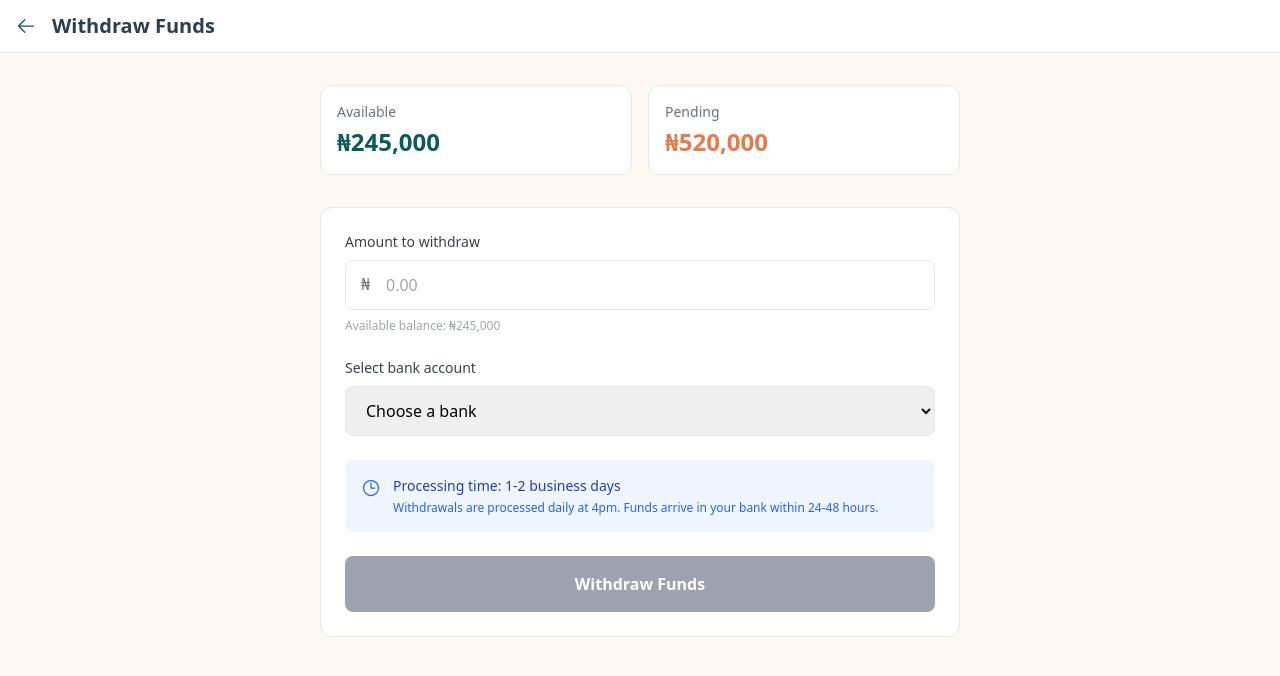
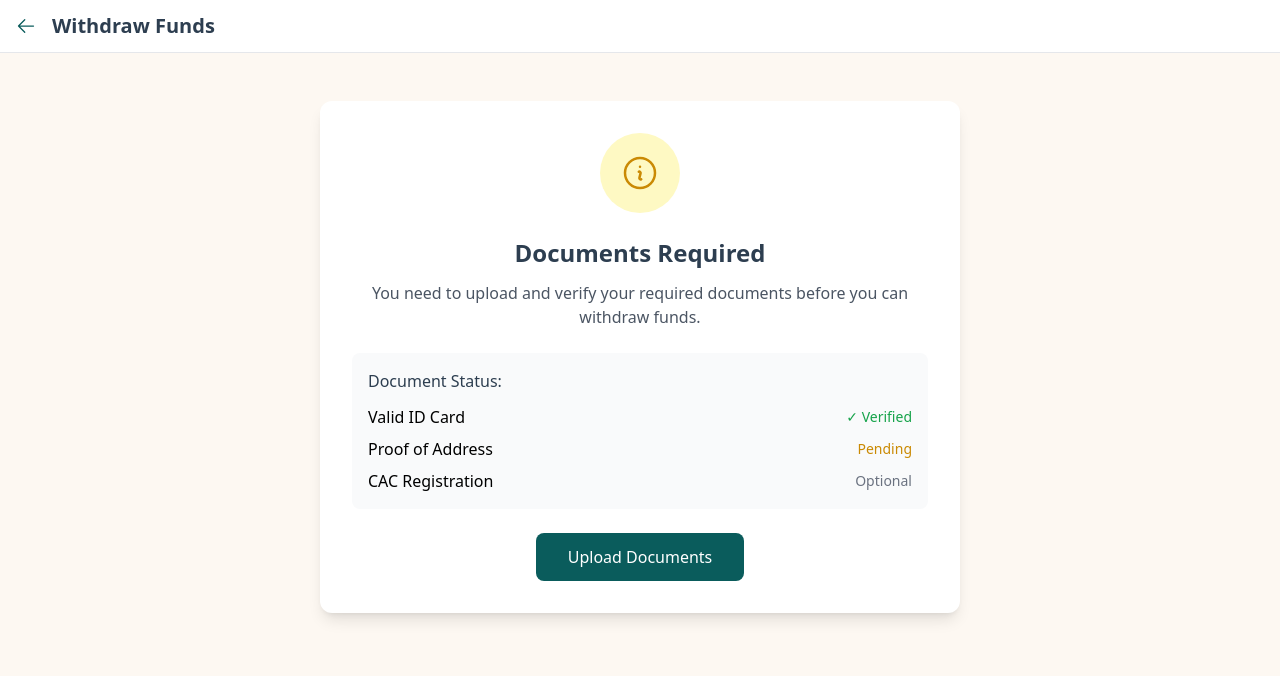
Before and after one commit to Ayodele-akinkunmi-joseph/SAFEPAY, a React (Vite) app: page /vendor/withdraw in a window 1280 px wide. Shown: the top 676 px of the page. Built offline with nearby package versions, Linux system fonts and the light colour scheme.

Commit message:
pwa added

```diff
--- a/index.html
+++ b/index.html
@@ -1,14 +1,21 @@
-
-<!DOCTYPE html>
+<!doctype html>
 <html lang="en">
   <head>
     <meta charset="UTF-8" />
+    <link rel="icon" type="image/svg+xml" href="/vite.svg" />
     <meta name="viewport" content="width=device-width, initial-scale=1.0" />
-    <title>SAFEPAY</title>
+
+    <!-- PWA Meta Tags - FIXED -->
     <link rel="manifest" href="/manifest.json" />
     <meta name="theme-color" content="#0A5C5C" />
-<meta name="apple-mobile-web-app-capable" content="yes" />
+    <meta name="mobile-web-app-capable" content="yes" />
     <meta name="apple-mobile-web-app-status-bar-style" content="black-translucent" />
+    <meta name="apple-mobile-web-app-title" content="Safe-Pay" />
+
+    <!-- iOS Icons (use PNG for iOS) -->
+    <link rel="apple-touch-icon" href="/logo.png" />
+
+    <title>Safe-Pay - Nigeria's Trusted Event Payment Platform</title>
 
     <script>
       if ('serviceWorker' in navigator) {
@@ -19,6 +26,7 @@
         })
       }
     </script>
+
   </head>
   <body>
     <div id="root"></div>
--- a/src/pages/LandingPage.jsx
+++ b/src/pages/LandingPage.jsx
@@ -1,5 +1,5 @@
 import { Link } from 'react-router-dom'
-import { useEffect,useState } from 'react'
+import { useEffect, useState } from 'react'
 import {
   MagnifyingGlassIcon,
   ShieldCheckIcon,
@@ -16,36 +16,25 @@ import {
   EnvelopeIcon,
   PhoneIcon,
   CurrencyDollarIcon,
-  ChevronRightIcon
+  ChevronRightIcon,
+  ArrowDownTrayIcon
 } from '@heroicons/react/24/outline'
 import { StarIcon as StarIconSolid } from '@heroicons/react/24/solid'
-// import { useState } from 'react'
 
 export default function LandingPage() {
   const [searchQuery, setSearchQuery] = useState('')
   const [mobileMenuOpen, setMobileMenuOpen] = useState(false)
 
-  // ✅ useEffect correctly placed INSIDE the component
+  // ✅ PWA Install States
+  const [deferredPrompt, setDeferredPrompt] = useState(null)
+  const [showInstallButton, setShowInstallButton] = useState(false)
+
+  // ✅ useEffect for scroll to top
   useEffect(() => {
     window.scrollTo(0, 0)
   }, [])
 
-  const categories = [
-    { name: 'Photography', icon: CameraIcon, count: '124 vendors' },
-    { name: 'Catering', icon: CakeIcon, count: '89 vendors' },
-    { name: 'Decor', icon: PaintBrushIcon, count: '67 vendors' },
-    { name: 'MC', icon: MicrophoneIcon, count: '45 vendors' },
-    { name: 'Ushering', icon: UserGroupIcon, count: '38 vendors' },
-    { name: 'Makeup', icon: SparklesIcon, count: '52 vendors' },
-    { name: 'Videography', icon: VideoCameraIcon, count: '41 vendors' },
-    { name: 'Wedding planning', icon: CalendarIcon, count: '33 vendors' }
-  ]
-
-// Add this state at the top
-const [deferredPrompt, setDeferredPrompt] = useState(null)
-const [showInstallButton, setShowInstallButton] = useState(false)
-
-// Add this useEffect
+  // ✅ PWA Install Effect
   useEffect(() => {
     window.addEventListener('beforeinstallprompt', (e) => {
       e.preventDefault()
@@ -54,6 +43,7 @@ useEffect(() => {
     })
   }, [])
 
+  // ✅ PWA Install Handler
   const handleInstallClick = () => {
     if (!deferredPrompt) return
 
@@ -67,6 +57,17 @@ const handleInstallClick = () => {
       setShowInstallButton(false)
     })
   }
+
+  const categories = [
+    { name: 'Photography', icon: CameraIcon, count: '124 vendors' },
+    { name: 'Catering', icon: CakeIcon, count: '89 vendors' },
+    { name: 'Decor', icon: PaintBrushIcon, count: '67 vendors' },
+    { name: 'MC', icon: MicrophoneIcon, count: '45 vendors' },
+    { name: 'Ushering', icon: UserGroupIcon, count: '38 vendors' },
+    { name: 'Makeup', icon: SparklesIcon, count: '52 vendors' },
+    { name: 'Videography', icon: VideoCameraIcon, count: '41 vendors' },
+    { name: 'Wedding planning', icon: CalendarIcon, count: '33 vendors' }
+  ]
 
   // TP LIST VENDORS ONLY - Verified vendors that show in this section
   const featuredVendors = [
@@ -125,9 +126,14 @@ const handleInstallClick = () => {
           from { opacity: 0; transform: scale(0.95); }
           to { opacity: 1; transform: scale(1); }
         }
+        @keyframes bounce {
+          0%, 100% { transform: translateX(-50%) translateY(0); }
+          50% { transform: translateX(-50%) translateY(-10px); }
+        }
         .animate-fadeInUp { animation: fadeInUp 0.6s ease-out forwards; }
         .animate-fadeIn { animation: fadeIn 0.8s ease-out forwards; }
         .animate-scaleIn { animation: scaleIn 0.5s ease-out forwards; }
+        .animate-bounce { animation: bounce 2s infinite; }
         .delay-100 { animation-delay: 0.1s; }
         .delay-200 { animation-delay: 0.2s; }
         .delay-300 { animation-delay: 0.3s; }
@@ -155,7 +161,6 @@ const handleInstallClick = () => {
             <Link to="/how-it-works" className="text-[#2D3E50] hover:text-[#0A5C5C] font-medium transition-colors">
               How it works
             </Link>
-
             <Link
               to="/vendor/signup"
               className="border border-[#0A5C5C] text-[#0A5C5C] px-4 py-2 rounded-lg hover:bg-[#0A5C5C] hover:text-white transition-colors"
@@ -674,7 +679,7 @@ const handleInstallClick = () => {
         </div>
       </div>
 
-      {/* FOOTER - With all links you requested */}
+      {/* FOOTER */}
       <div className="bg-white border-t border-gray-200 py-12 sm:py-16">
         <div className="max-w-7xl mx-auto px-4 sm:px-6">
 
@@ -743,6 +748,17 @@ const handleInstallClick = () => {
           </div>
         </div>
       </div>
+
+      {/* ✅ FLOATING PWA INSTALL BUTTON - ADDED HERE */}
+      {showInstallButton && (
+        <button
+          onClick={handleInstallClick}
+          className="fixed bottom-6 left-1/2 transform -translate-x-1/2 z-50 bg-[#FFB347] text-[#2D3E50] px-6 py-3 rounded-full shadow-lg hover:bg-[#f0a83c] transition-all duration-300 flex items-center gap-2 font-medium animate-bounce"
+        >
+          <ArrowDownTrayIcon className="w-5 h-5" />
+          <span>Install Safe-Pay App</span>
+        </button>
+      )}
     </div>
   )
 }
--- a/src/pages/VendorWithdraw.jsx
+++ b/src/pages/VendorWithdraw.jsx
@@ -1,12 +1,13 @@
-import { useState } from 'react'
-import { useNavigate } from 'react-router-dom'
+import { useState, useEffect } from 'react'
+import { useNavigate, Link } from 'react-router-dom'
 import {
   ArrowLeftIcon,
   BanknotesIcon,
   BuildingLibraryIcon,
   CheckBadgeIcon,
   ClockIcon,
-  ArrowPathIcon
+  ArrowPathIcon,
+  InformationCircleIcon
 } from '@heroicons/react/24/outline'
 
 export default function VendorWithdraw() {
@@ -16,8 +17,27 @@ export default function VendorWithdraw() {
   const [processing, setProcessing] = useState(false)
   const [success, setSuccess] = useState(false)
 
-  const availableBalance = 245000
-  const pendingBalance = 520000
+  // Mock data - replace with real data from backend
+  const vendor = {
+    balance: 245000,
+    pendingBalance: 520000,
+    documents: {
+      id: 'verified',
+      address: 'pending',
+      cac: 'uploaded'
+    },
+    bankDetails: {
+      accountNumber: '0123456789',
+      accountName: "Ade's Photography"
+    }
+  }
+
+  const availableBalance = vendor.balance
+  const pendingBalance = vendor.pendingBalance
+
+  // Check if all required documents are verified
+  const hasRequiredDocs = vendor.documents.id === 'verified' &&
+                          vendor.documents.address === 'verified'
 
   const banks = [
     'Access Bank',
@@ -39,6 +59,67 @@ export default function VendorWithdraw() {
         navigate('/vendor/dashboard')
       }, 2000)
     }, 2000)
+  }
+
+  // Show document requirement message if not verified
+  if (!hasRequiredDocs) {
+    return (
+      <div className="min-h-screen bg-[#FDF8F2]">
+        <div className="bg-white border-b border-gray-200 px-4 py-3 sticky top-0 z-10">
+          <div className="max-w-7xl mx-auto flex items-center gap-4">
+            <button onClick={() => navigate(-1)} className="text-[#0A5C5C]">
+              <ArrowLeftIcon className="w-5 h-5" />
+            </button>
+            <h1 className="text-xl font-bold text-[#2D3E50]">Withdraw Funds</h1>
+          </div>
+        </div>
+
+        <div className="max-w-2xl mx-auto px-4 py-12">
+          <div className="bg-white rounded-xl shadow-lg p-8 text-center">
+            <div className="w-20 h-20 bg-yellow-100 rounded-full flex items-center justify-center mx-auto mb-6">
+              <InformationCircleIcon className="w-10 h-10 text-yellow-600" />
+            </div>
+            <h2 className="text-2xl font-bold text-[#2D3E50] mb-3">Documents Required</h2>
+            <p className="text-gray-600 mb-6">
+              You need to upload and verify your required documents before you can withdraw funds.
+            </p>
+
+            <div className="bg-gray-50 rounded-lg p-4 mb-6 text-left">
+              <h3 className="font-medium text-[#2D3E50] mb-3">Document Status:</h3>
+              <ul className="space-y-2">
+                <li className="flex items-center justify-between">
+                  <span>Valid ID Card</span>
+                  {vendor.documents.id === 'verified' ? (
+                    <span className="text-green-600 text-sm">✓ Verified</span>
+                  ) : (
+                    <span className="text-yellow-600 text-sm">Pending</span>
+                  )}
+                </li>
+                <li className="flex items-center justify-between">
+                  <span>Proof of Address</span>
+                  {vendor.documents.address === 'verified' ? (
+                    <span className="text-green-600 text-sm">✓ Verified</span>
+                  ) : (
+                    <span className="text-yellow-600 text-sm">Pending</span>
+                  )}
+                </li>
+                <li className="flex items-center justify-between">
+                  <span>CAC Registration</span>
+                  <span className="text-gray-500 text-sm">Optional</span>
+                </li>
+              </ul>
+            </div>
+
+            <Link
+              to="/vendor/documents"
+              className="inline-block bg-[#0A5C5C] text-white px-8 py-3 rounded-lg font-medium hover:bg-[#084848] transition-colors"
+            >
+              Upload Documents
+            </Link>
+          </div>
+        </div>
+      </div>
+    )
   }
 
   if (success) {
@@ -132,8 +213,8 @@ export default function VendorWithdraw() {
               <div className="bg-gray-50 rounded-lg p-4">
                 <p className="text-sm font-medium text-[#2D3E50] mb-2">Account details</p>
                 <div className="space-y-1 text-sm">
-                  <p className="text-gray-600">Account Number: 0123456789</p>
-                  <p className="text-gray-600">Account Name: Ade's Photography</p>
+                  <p className="text-gray-600">Account Number: {vendor.bankDetails.accountNumber}</p>
+                  <p className="text-gray-600">Account Name: {vendor.bankDetails.accountName}</p>
                 </div>
               </div>
             )}
```
Also changed, not shown: public/sw.js (+54 -3 lines), public/icons/logo.svg (added), public/manifest.json. Lines whose indentation alone changed are shown as unchanged.
